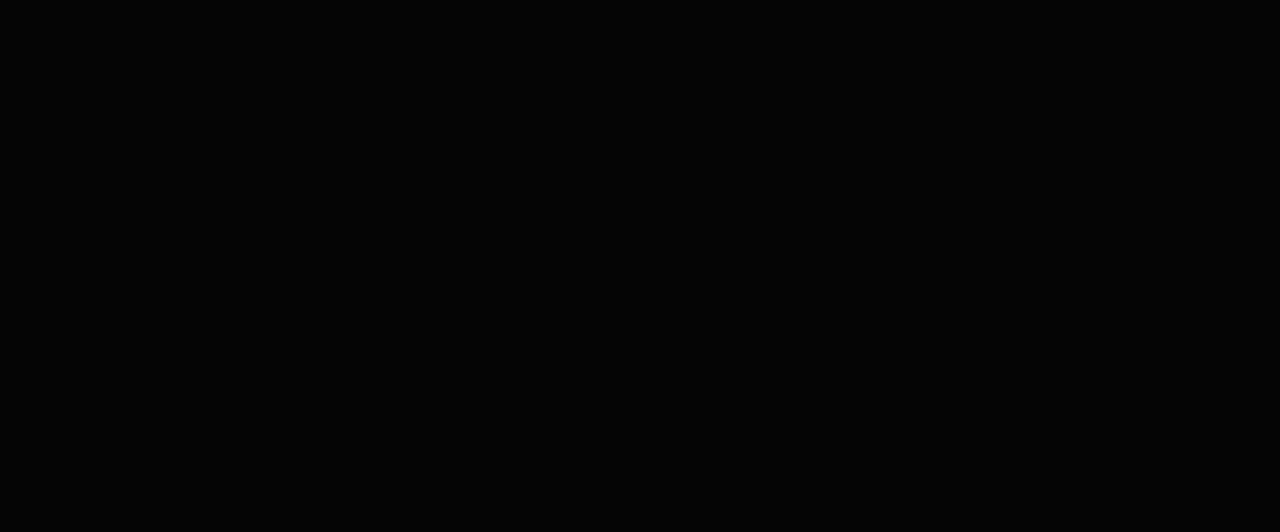
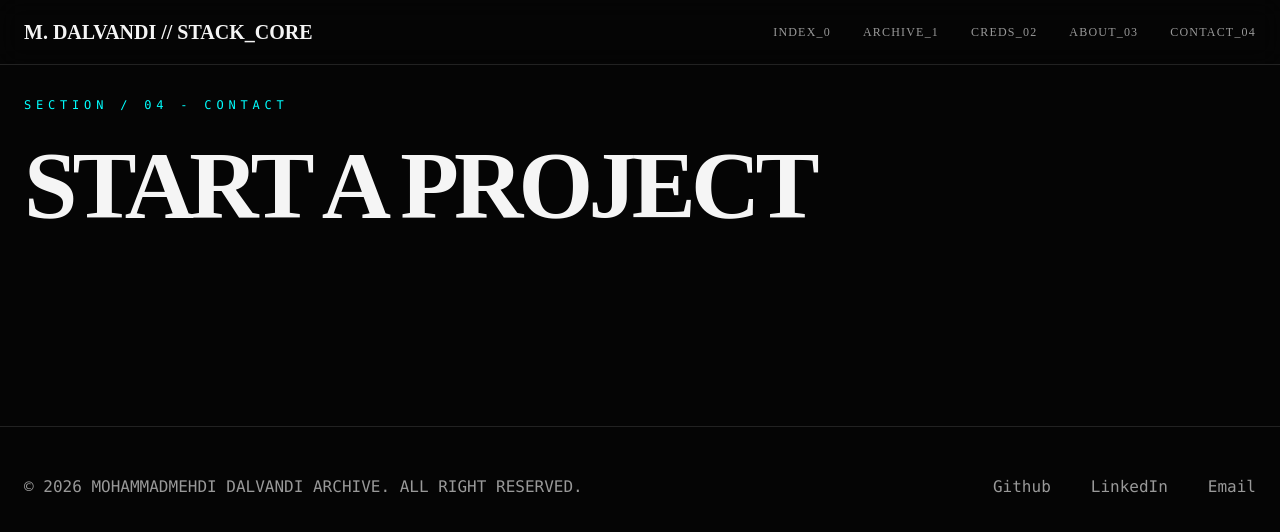
Before and after one commit to mohammadmehdidalvandii/frontend-portfolio, a React (Vite) app: page /Contact in a window 1280 px wide. Before the commit this address had no page. Shown: the top 532 px of the page. Built offline with nearby package versions, Linux system fonts and the light colour scheme.

Commit message:
created contact-page

```diff
--- a/src/App.tsx
+++ b/src/App.tsx
@@ -5,11 +5,13 @@
 import { lazy, Suspense } from "react";
 import { BrowserRouter, Routes, Route } from "react-router-dom";
 
+
 const Index = lazy(()=>import('@pages/Index/Index'));
 const Projects = lazy(()=>import('@pages/Projects/Projects'))
 const ProjectSingle = lazy(()=>import('@pages/Projects/ProjectSingle'));
 const Certificates = lazy(()=>import('@pages/Certificates/Certificates'));
 const About  = lazy(()=>import('@pages/About/About'));
+const Contact = lazy(()=>import('@pages/Contact/Contact'));
 
 function App() {
   return (
@@ -26,6 +28,7 @@
                 <Route path="Projects/:id" element={<ProjectSingle/>}/>
                 <Route path="Certificates" element={<Certificates/>}/>
                 <Route path="About" element={<About/>}/>
+                <Route path="Contact" element={<Contact/>}/>
               </Route>
             </Routes>
           </Suspense>
--- /dev/null
+++ b/src/pages/Contact/Contact.tsx
@@ -0,0 +1,18 @@
+import { Helmet } from "react-helmet-async"
+
+function Contact() {
+  return (
+<>
+    <Helmet>
+        <title>Contact — Mohammadmehdi Dalvandi</title>
+        <meta name='description' content='Get in touch with Mohammadmehdi Dalvandi to start a project or collaboration.'/>
+    </Helmet>
+    <div className="px-6 max-w-screen-2xl mx-auto pt-24 pb-32">
+        <p className="font-mono text-[12px] uppercase tracking-[0.4em] text-primary mb-6">Section / 04 - Contact</p>
+        <h1 className="text-5xl md:text-8xl font-extrabold tracking-tighter mb-16 max-w-5xl">START A PROJECT</h1>
+    </div>
+</>
+  )
+}
+
+export default Contact
```
